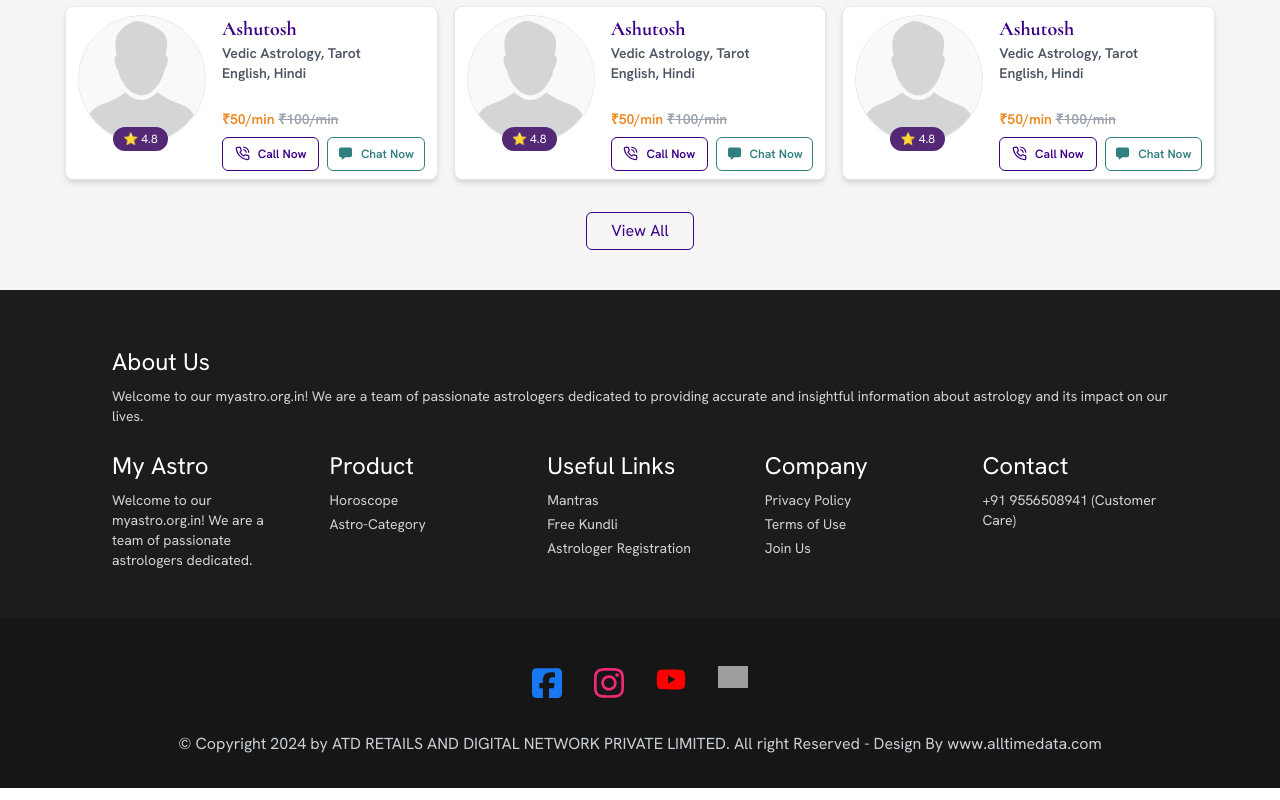
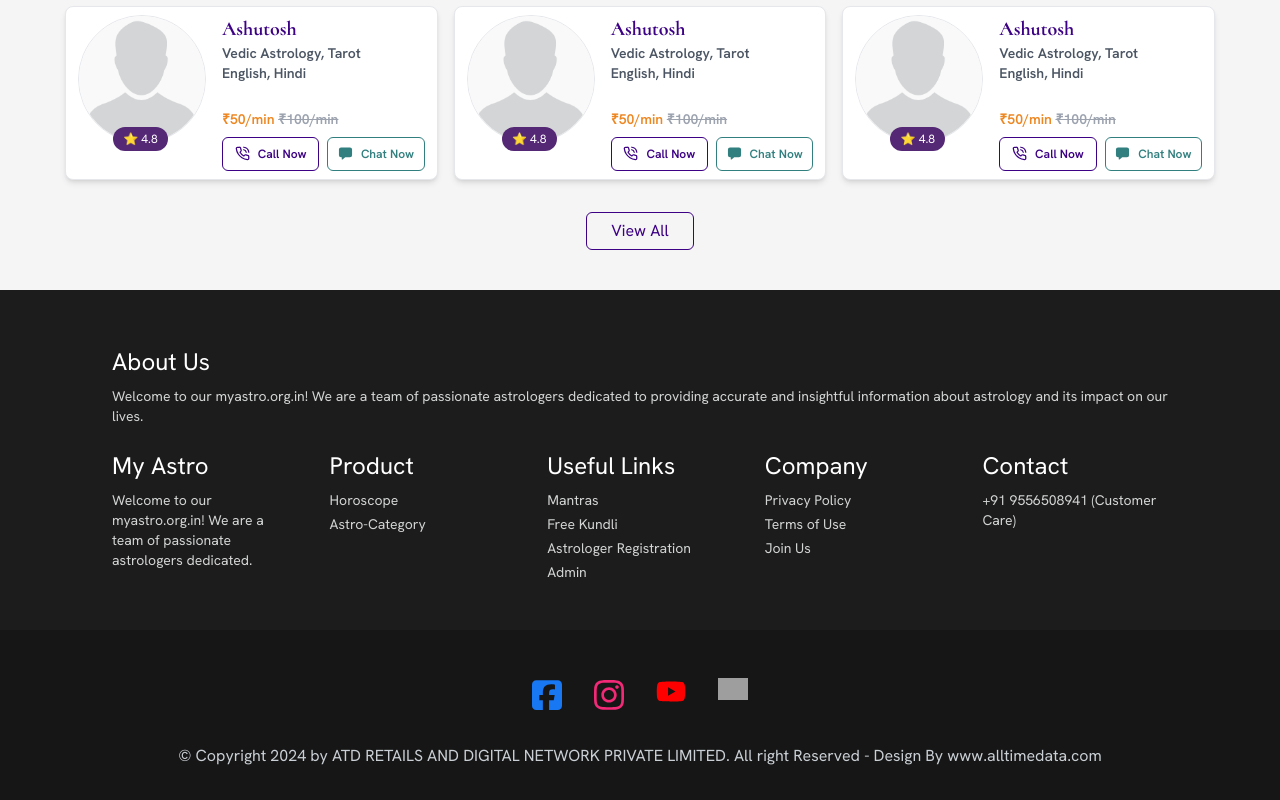
Before and after one commit to A-S-H-U-T-O-S-H-7/Myastro, a Next.js app: page /user/userProfile in a window 1280 px wide. Shown: the part 652-1452 px from the top of the page. Built offline with nearby package versions, Linux system fonts and the light colour scheme; grey boxes are pictures that could not be loaded; a web font is replaced by a local one.

Commit message:
Update Footer.jsx
added admin

```diff
--- a/src/components/Footer.jsx
+++ b/src/components/Footer.jsx
@@ -47,6 +47,9 @@ const Footer = () => {
             <li className="text-sm text-[#d3d4d4]">
               <Link href="/astrologer/login">Astrologer Registration</Link>
             </li>
+             <li className="text-sm text-[#d3d4d4]">
+              <Link href="/admin/manageuser">Admin</Link>
+            </li>
           </ul>
         </div>
 
```
